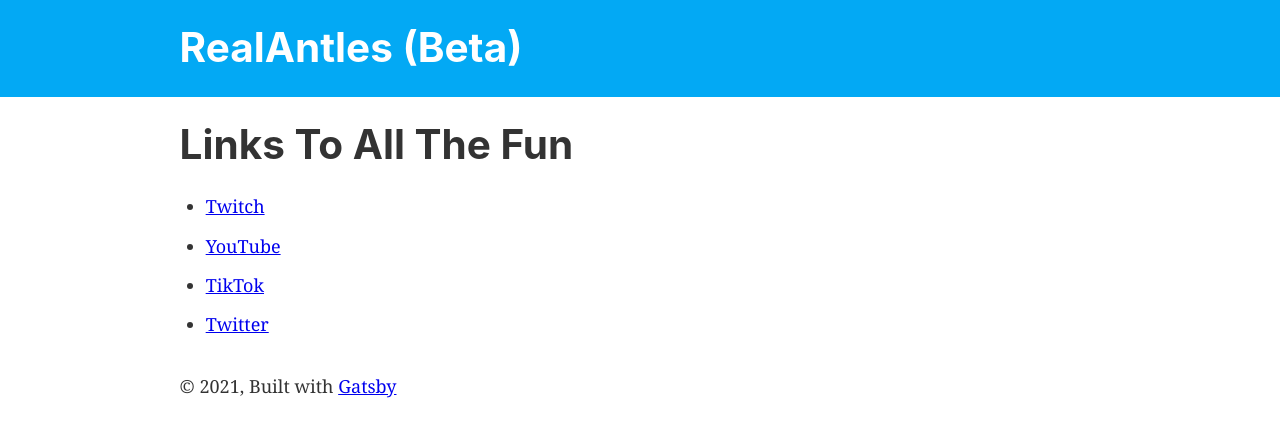
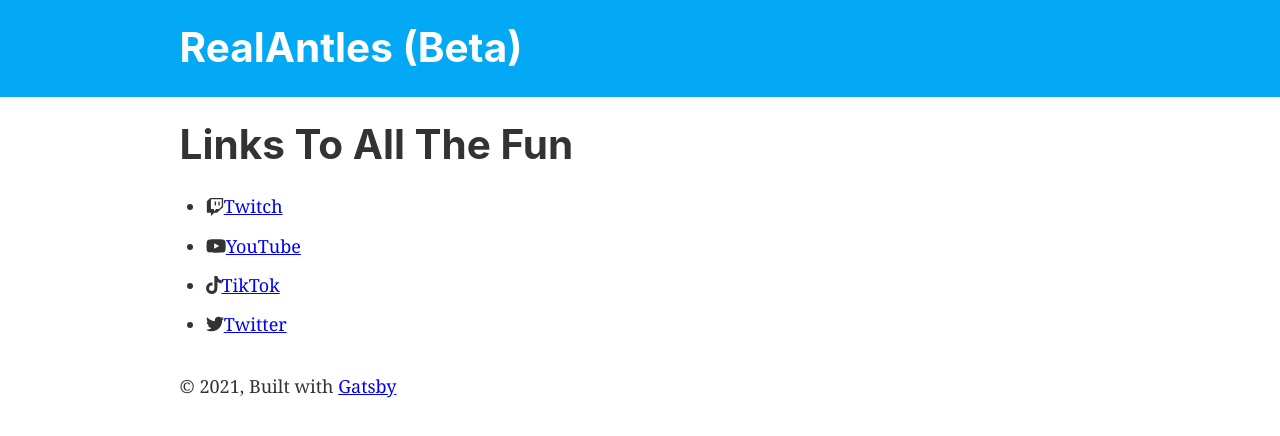
Before and after one commit to Antles/realantleslinks, a Gatsby site: page / in a window 1280 px wide. Built offline with nearby package versions, Linux system fonts and the light colour scheme; Gatsby itself is replaced by a stand-in of ours.

Commit message:
will this make it better?

```diff
--- a/src/pages/index.js
+++ b/src/pages/index.js
@@ -1,6 +1,7 @@
 import * as React from "react"
 import { Link } from "gatsby"
 import { FontAwesomeIcon } from '@fortawesome/react-fontawesome'
+import { faTwitter, faTwitch, faTiktok, faYoutube } from '@fortawesome/free-brands-svg-icons'
 
 
 import Layout from "../components/layout"
@@ -13,25 +14,25 @@
     <ul>
       <li>
         <div>
-          <FontAwesomeIcon icon={['fab', 'faTwitch']}/>
+          <FontAwesomeIcon icon={faTwitch} />
           <Link to="https://www.twitch.tv/realantles">Twitch</Link>
         </div>
       </li>
       <li>
         <div>
-        <FontAwesomeIcon icon={['fab', 'faYoutube']}/>
+          <FontAwesomeIcon icon={faYoutube} />
           <Link to="https://www.youtube.com/channel/UC2S2m5fhKWZbdf6uNravbTg">YouTube</Link>
         </div>
       </li>
       <li>
         <div>
-        <FontAwesomeIcon icon={['fab', 'faTiktok']}/>
+          <FontAwesomeIcon icon={faTiktok} />
           <Link to="https://www.tiktok.com/@realantles?">TikTok</Link>
         </div>
       </li>
       <li>
         <div>
-        <FontAwesomeIcon icon={['fab', 'faTwitter']}/>
+          <FontAwesomeIcon icon={faTwitter} />
           <Link to="https://twitter.com/RealAntles">Twitter</Link>
         </div>
       </li>
```
